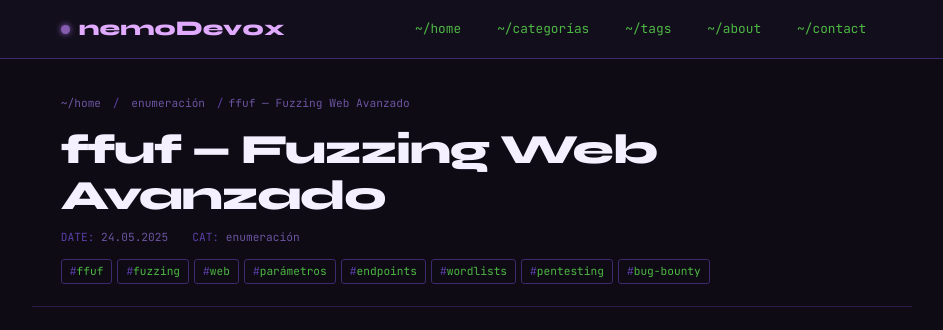
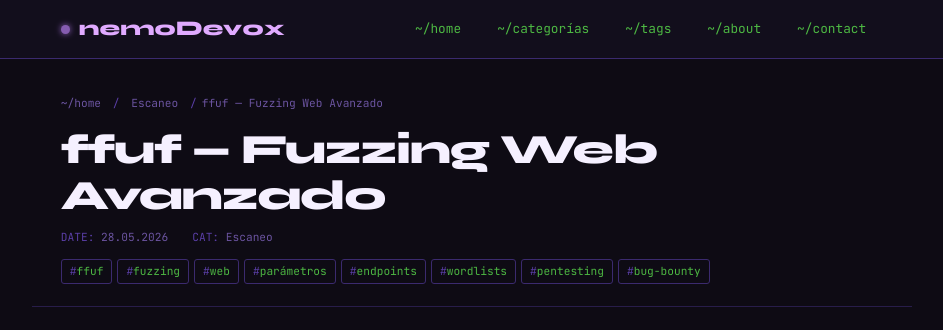
Before and after one commit to nemoDev0x/nemoDev0x.github.io, a Jekyll site: the page built from _posts/2026-05-28-ffuf.md, in a window 1280 px wide and 900 px high. Shown: the top 330 px of the window, without its empty margins (168-1111 px from the left). Built offline with Jekyll 4.4.1, drawn with Linux system fonts in a browser that asks for light colours.

Commit message:
Update and rename 2025-05-24-ffuf.md to 2026-05-28-ffuf.md

```diff
--- a/_posts/2025-05-24-ffuf.md
+++ b/_posts/2026-05-28-ffuf.md
@@ -1,8 +1,8 @@
 ---
 layout: post
 title: "ffuf — Fuzzing Web Avanzado"
-date: 2025-05-24
-categories: [enumeración]
+date: 2026-05-28
+categories: [Escaneo]
 tags: [ffuf, fuzzing, web, parámetros, endpoints, wordlists, pentesting, bug-bounty]
 description: "Guía profesional de ffuf: fuzzing de directorios, parámetros, cabeceras, virtual hosts, autenticación y técnicas avanzadas para pentesting web y Bug Bounty."
 ---
```
